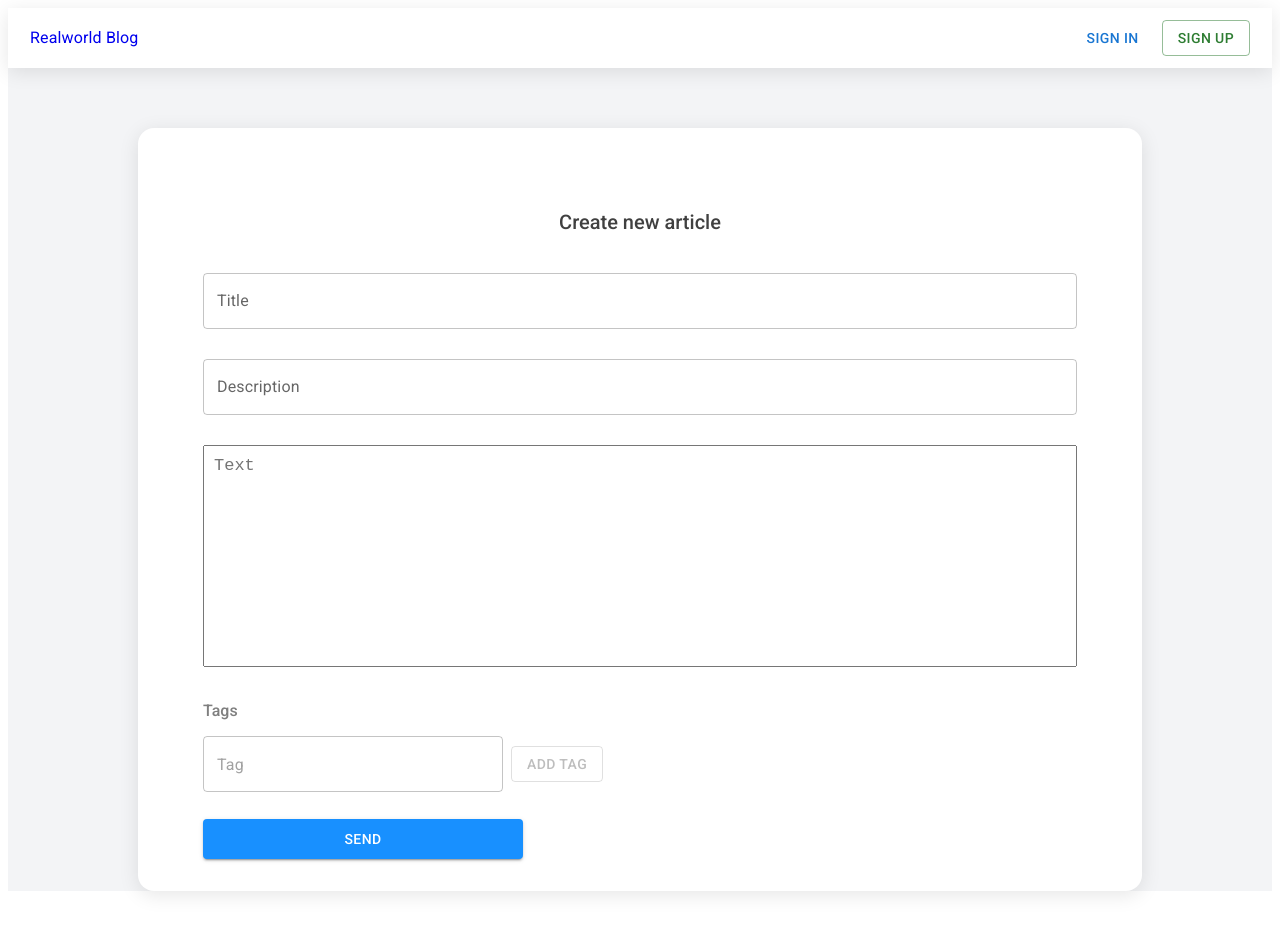
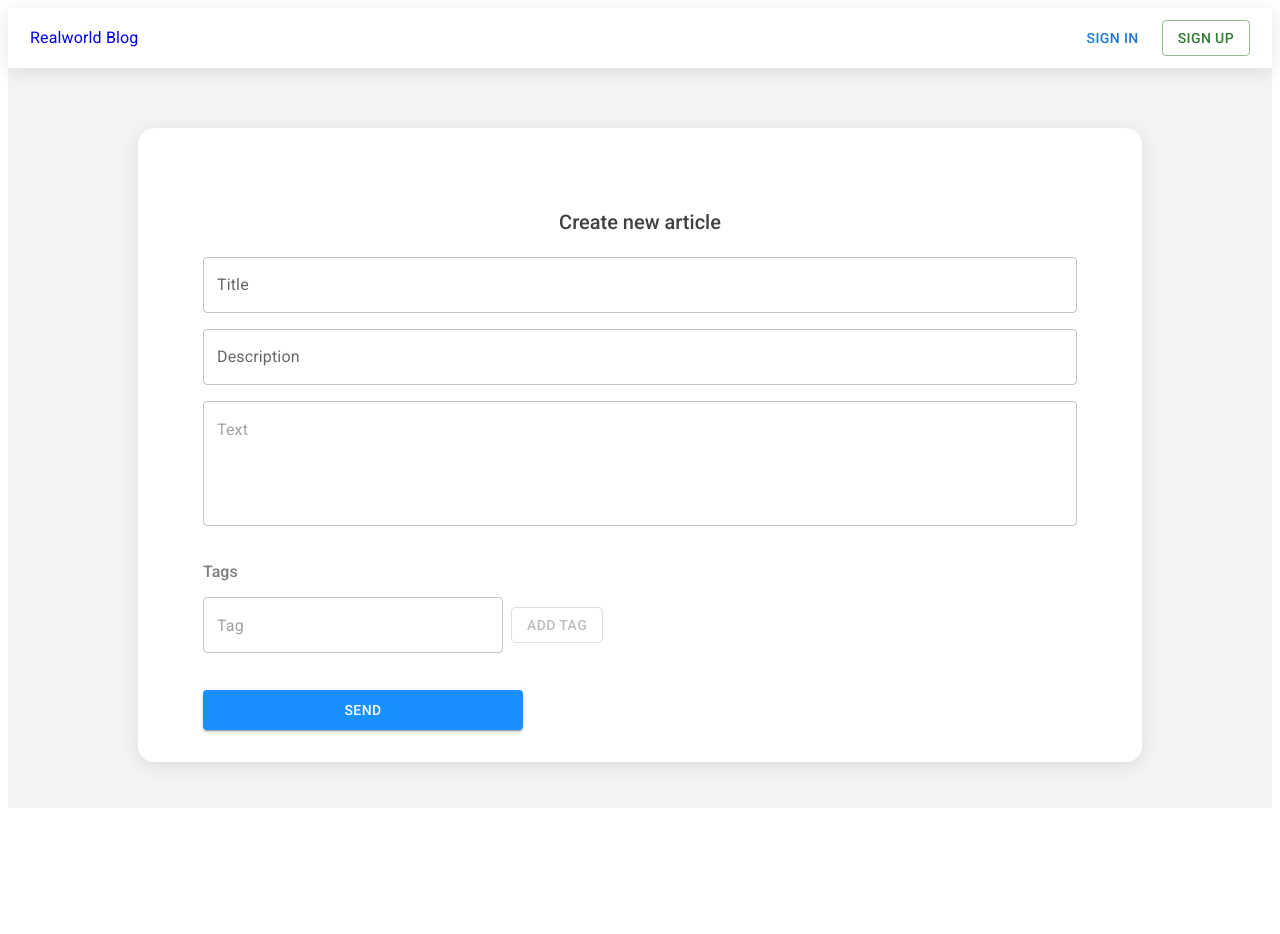
Before and after one commit to Shedon023/Blog_Platform, a React (Vite) app: page /newArticle in a window 1280 px wide. Shown: the top 934 px of the page. After the commit the page ends 816 px from the top, so only its background shows below. Built offline with nearby package versions, Linux system fonts and the light colour scheme.

Commit message:
rework forms

```diff
--- a/src/features/EditProfileForm/ui/EditProfile.module.scss
+++ b/src/features/EditProfileForm/ui/EditProfile.module.scss
@@ -26,8 +26,8 @@
     display: flex;
     flex-direction: column;
     margin-top: 21px;
-    gap: 6px;
-    height: 300px;
+    gap: 16px;
+    min-height: fit-content;
   }
 
   .inputError {
@@ -43,7 +43,7 @@
   }
 
   .saveBtn {
-    width: 328px;
+    min-width: 328px;
     height: 40px;
     border-radius: 4px;
     background-color: colors.$article-name;
@@ -57,4 +57,8 @@
     font-size: 12px;
     margin-top: 2px;
   }
+
+  .input {
+    min-width: 400px;
+  }
 }
--- a/src/features/EditProfileForm/ui/EditProfile.tsx
+++ b/src/features/EditProfileForm/ui/EditProfile.tsx
@@ -1,31 +1,30 @@
 import styles from "./EditProfile.module.scss";
-import { useForm } from "react-hook-form";
+import { FormProvider, useForm } from "react-hook-form";
 import { editProfileSchema } from "../model/schema";
 import { EditProfileData } from "../model/types";
 import { zodResolver } from "@hookform/resolvers/zod";
-import { Button, FormControl, FormHelperText, TextField } from "@mui/material";
+import { Button } from "@mui/material";
 import { useUserStore } from "../../../entities/user/model/store";
 import { useEditProfile } from "../model/hooks/useEditProfile";
 import { useEffect } from "react";
+import { TextInput } from "@/shared/ui/TextInput";
 
 const EditProfileForm = () => {
   const user = useUserStore((state) => state.user);
   const { mutateAsync } = useEditProfile();
 
-  const {
-    register,
-    formState: { errors },
-    handleSubmit,
-    reset,
-  } = useForm<EditProfileData>({
+  const methods = useForm<EditProfileData>({
     resolver: zodResolver(editProfileSchema),
-    mode: "onSubmit",
-    // defaultValues: {
-    //   userName: user?.username || "",
-    //   emailAdress: user?.email || "",
-    //   avatarImage: user?.image || "",
-    // },
+    mode: "onBlur",
+    defaultValues: {
+      userName: "",
+      emailAdress: "",
+      newPassword: "",
+      avatarImage: "",
+    },
   });
+
+  const { handleSubmit, reset } = methods;
 
   useEffect(() => {
     if (user) {
@@ -50,61 +49,41 @@ const EditProfileForm = () => {
   return (
     <div className={styles.editProfileContainer}>
       <span className={styles.formName}>Edit Profile</span>
-
+      <FormProvider {...methods}>
         <form onSubmit={handleSubmit(onSubmit)}>
           <div className={styles.forms}>
-          <FormControl fullWidth margin="normal" error={!!errors.userName}>
-            <TextField
+            <TextInput
+              className={styles.input}
+              name="userName"
               label="Username"
-              {...register("userName")}
               placeholder="Username"
-              variant="outlined"
               autoComplete="username"
             />
-            {errors.userName && typeof errors.userName.message === "string" && (
-              <FormHelperText>{errors.userName.message}</FormHelperText>
-            )}
-          </FormControl>
 
-          <FormControl fullWidth margin="normal" error={!!errors.emailAdress}>
-            <TextField
+            <TextInput
+              className={styles.input}
+              name="emailAdress"
               label="Email adress"
-              {...register("emailAdress")}
               placeholder="Email adress"
-              variant="outlined"
               autoComplete="email"
             />
-            {errors.emailAdress && typeof errors.emailAdress.message === "string" && (
-              <FormHelperText>{errors.emailAdress.message}</FormHelperText>
-            )}
-          </FormControl>
 
-          <FormControl fullWidth margin="normal" error={!!errors.newPassword}>
-            <TextField
+            <TextInput
+              className={styles.input}
+              name="newPassword"
               label="New Password"
-              {...register("newPassword")}
               placeholder="New Password"
               type="password"
-              variant="outlined"
               autoComplete="new-password"
             />
-            {errors.newPassword && typeof errors.newPassword.message === "string" && (
-              <FormHelperText>{errors.newPassword.message}</FormHelperText>
-            )}
-          </FormControl>
 
-          <FormControl fullWidth margin="normal" error={!!errors.avatarImage}>
-            <TextField
+            <TextInput
+              className={styles.input}
+              name="avatarImage"
               label="Avatar image (url)"
-              {...register("avatarImage")}
               placeholder="Avatar image"
-              variant="outlined"
               autoComplete="avatar image"
             />
-            {errors.avatarImage && typeof errors.avatarImage.message === "string" && (
-              <FormHelperText>{errors.avatarImage.message}</FormHelperText>
-            )}
-          </FormControl>
 
             <div className={styles.footer}>
               <Button type="submit" variant="contained" color="primary" fullWidth className={styles.saveBtn}>
@@ -113,6 +92,7 @@ const EditProfileForm = () => {
             </div>
           </div>
         </form>
+      </FormProvider>
     </div>
   );
 };
--- a/src/features/NewArticleForm/ui/NewArticle.module.scss
+++ b/src/features/NewArticleForm/ui/NewArticle.module.scss
@@ -26,10 +26,10 @@
     display: flex;
     flex-direction: column;
     margin-top: 21px;
-    gap: 6px;
-    height: 100%;
+    gap: 16px;
+    min-height: fit-content;
+    width: 874px;
   }
-
   .footer {
     display: flex;
     flex-direction: column;
@@ -68,4 +68,12 @@
     gap: 8px;
     align-items: center;
   }
+  .tagInput {
+    width: 300px;
+  }
+
+  .textInput {
+    min-height: 100%;
+    overflow-wrap: anywhere;
+  }
 }
--- a/src/features/NewArticleForm/ui/NewArticleForm.tsx
+++ b/src/features/NewArticleForm/ui/NewArticleForm.tsx
@@ -1,26 +1,29 @@
 import styles from "./NewArticle.module.scss";
-import { useForm } from "react-hook-form";
+import { FormProvider, useForm } from "react-hook-form";
 import { zodResolver } from "@hookform/resolvers/zod";
-import { TextField, FormControl, FormHelperText, Button, Box, CircularProgress } from "@mui/material";
+import { Button, Box, CircularProgress } from "@mui/material";
 import { newArticleSchema } from "../model/schema";
 import { NewArticleData } from "../model/types";
 import { useState } from "react";
 import { useNewArticle } from "../model/hooks/useNewArticle";
-import TextareaAutosize from "@mui/material/TextareaAutosize";
+import { TextInput } from "@/shared/ui/TextInput";
 
 const NewArticleForm = () => {
   const [tags, setTags] = useState<string[]>([]);
   const [newTag, setNewTag] = useState<string>("");
 
-  const {
-    register,
-    formState: { errors },
-    handleSubmit,
-    setError,
-  } = useForm<NewArticleData>({
+  const methods = useForm<NewArticleData>({
     resolver: zodResolver(newArticleSchema),
-    mode: "onSubmit",
+    mode: "onBlur",
+    defaultValues: {
+      title: "",
+      description: "",
+      body: "",
+      tagList: [],
+    },
   });
+
+  const { handleSubmit, setError } = methods;
 
   const handleAddTag = () => {
     if (newTag.trim()) {
@@ -60,59 +63,40 @@ const NewArticleForm = () => {
   return (
     <div className={styles.newArticleContainer}>
       <span className={styles.formName}>Create new article</span>
-
+      <FormProvider {...methods}>
         <form onSubmit={handleSubmit(onSubmit)}>
           <div className={styles.forms}>
-          <FormControl margin="normal" error={!!errors.title}>
-            <TextField
-              label="Title"
-              {...register("title")}
-              placeholder="Title"
-              variant="outlined"
-              autoComplete="title"
-              sx={{ width: 874 }}
-            />
-            {errors.title && typeof errors.title.message === "string" && (
-              <FormHelperText>{errors.title.message}</FormHelperText>
-            )}
-          </FormControl>
+            <TextInput className={styles.input} name="title" label="Title" placeholder="Title" autoComplete="title" />
 
-          <FormControl fullWidth margin="normal" error={!!errors.description}>
-            <TextField
+            <TextInput
+              className={styles.input}
+              name="description"
               label="Description"
-              {...register("description")}
               placeholder="description"
-              variant="outlined"
               autoComplete="description"
             />
-            {errors.description && typeof errors.description.message === "string" && (
-              <FormHelperText>{errors.description.message}</FormHelperText>
-            )}
-          </FormControl>
 
-          <FormControl fullWidth margin="normal" error={!!errors.body}>
-            <TextareaAutosize
-              {...register("body")}
-              style={{
-                height: 200,
-                fontSize: 17,
-                padding: 10,
-                resize: "none",
-                overflowY: "auto",
-              }}
+            <TextInput
+              className={styles.textInput}
+              name="body"
               placeholder="Text"
               autoComplete="text"
+              multiline
+              minRows={4}
+              maxRows={20}
+              sx={{
+                "& .MuiOutlinedInput-root": {
+                  alignItems: "flex-start",
+                },
+              }}
             />
-            {errors.body && typeof errors.body.message === "string" && (
-              <FormHelperText>{errors.body.message}</FormHelperText>
-            )}
-          </FormControl>
 
             <div className={styles.tagsContainer}>
               <span className={styles.tagsLabel}>Tags</span>
               {tags.map((tag, index) => (
                 <div key={index} className={styles.tagItem}>
-                <TextField
+                  <TextInput
+                    name="tagList"
                     value={tag}
                     sx={{ width: 300 }}
                     onChange={(e) => {
@@ -128,11 +112,12 @@ const NewArticleForm = () => {
               ))}
 
               <div className={styles.tagInputGroup}>
-              <TextField
+                <TextInput
+                  className={styles.tagInput}
+                  name="tagList"
                   value={newTag}
                   onChange={(e) => setNewTag(e.target.value)}
                   placeholder="Tag"
-                sx={{ width: 300 }}
                 />
                 <Button variant="outlined" onClick={handleAddTag} disabled={!newTag.trim()}>
                   Add tag
@@ -147,6 +132,7 @@ const NewArticleForm = () => {
             </div>
           </div>
         </form>
+      </FormProvider>
     </div>
   );
 };
--- a/src/widgets/header/ui/Header.tsx
+++ b/src/widgets/header/ui/Header.tsx
@@ -22,7 +22,7 @@ const Header = () => {
         {user ? (
           <>
             <div className={styles.userInfo}>
-              <Button variant="outlined" color="success" size="small" component={Link} to={"/newArticle"}>
+              <Button variant="outlined" color="success" component={Link} to={"/newArticle"}>
                 Create article
               </Button>
               <Typography variant="body1" className={styles.userName} component={Link} to={`/editProfile`}>
```
Lines whose indentation alone changed are shown as unchanged.
